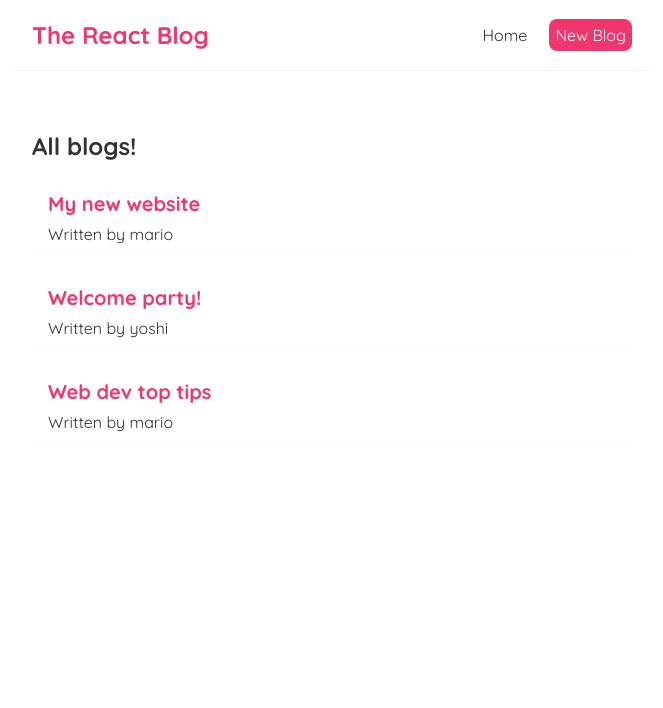
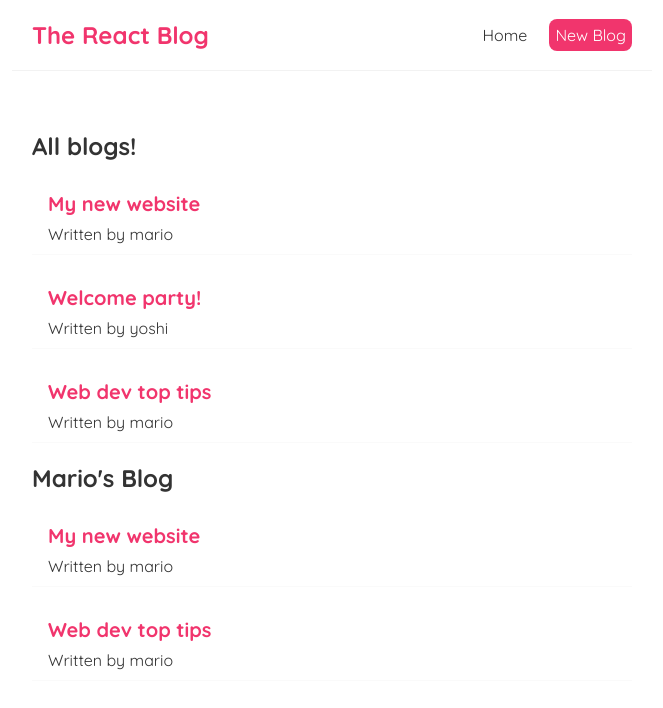
Before and after one commit to aniket7515/BlogApp, a React (Create React App) app: page / in a window 1280 px wide. Shown: the top 708 px of the page, without its empty margins (308-971 px from the left). Built offline with nearby package versions, Linux system fonts and the light colour scheme.

Commit message:
Reusing Components

```diff
--- a/src/Home.js
+++ b/src/Home.js
@@ -13,6 +13,7 @@ function Home() {
     return (
         <div className="home">
             <BlogList blogs={blogs}  title="All blogs!"/>
+            <BlogList blogs={blogs.filter((blog)=> blog.author=== 'mario')}  title="Mario's Blog"/>
 
 
 
```
